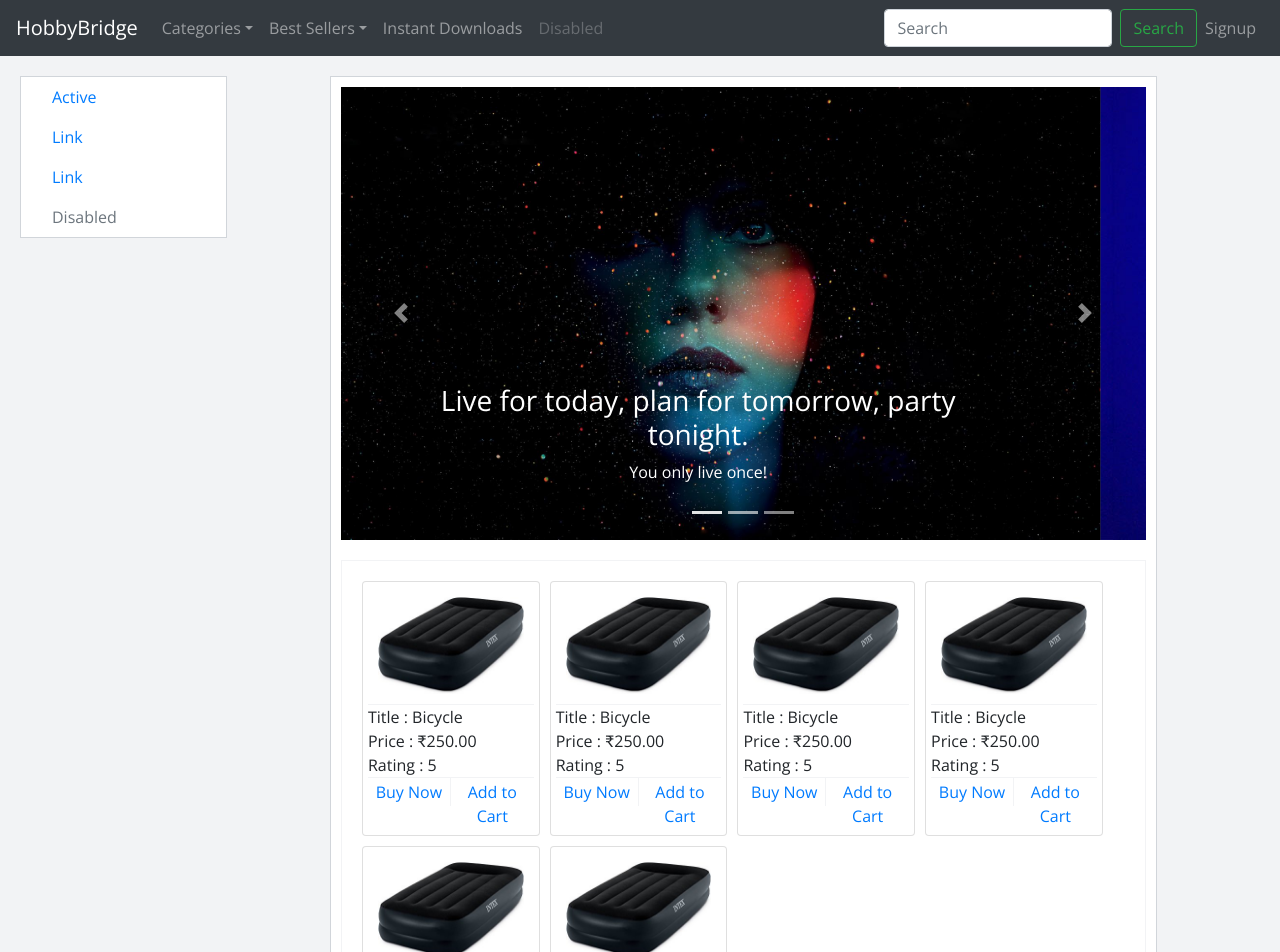
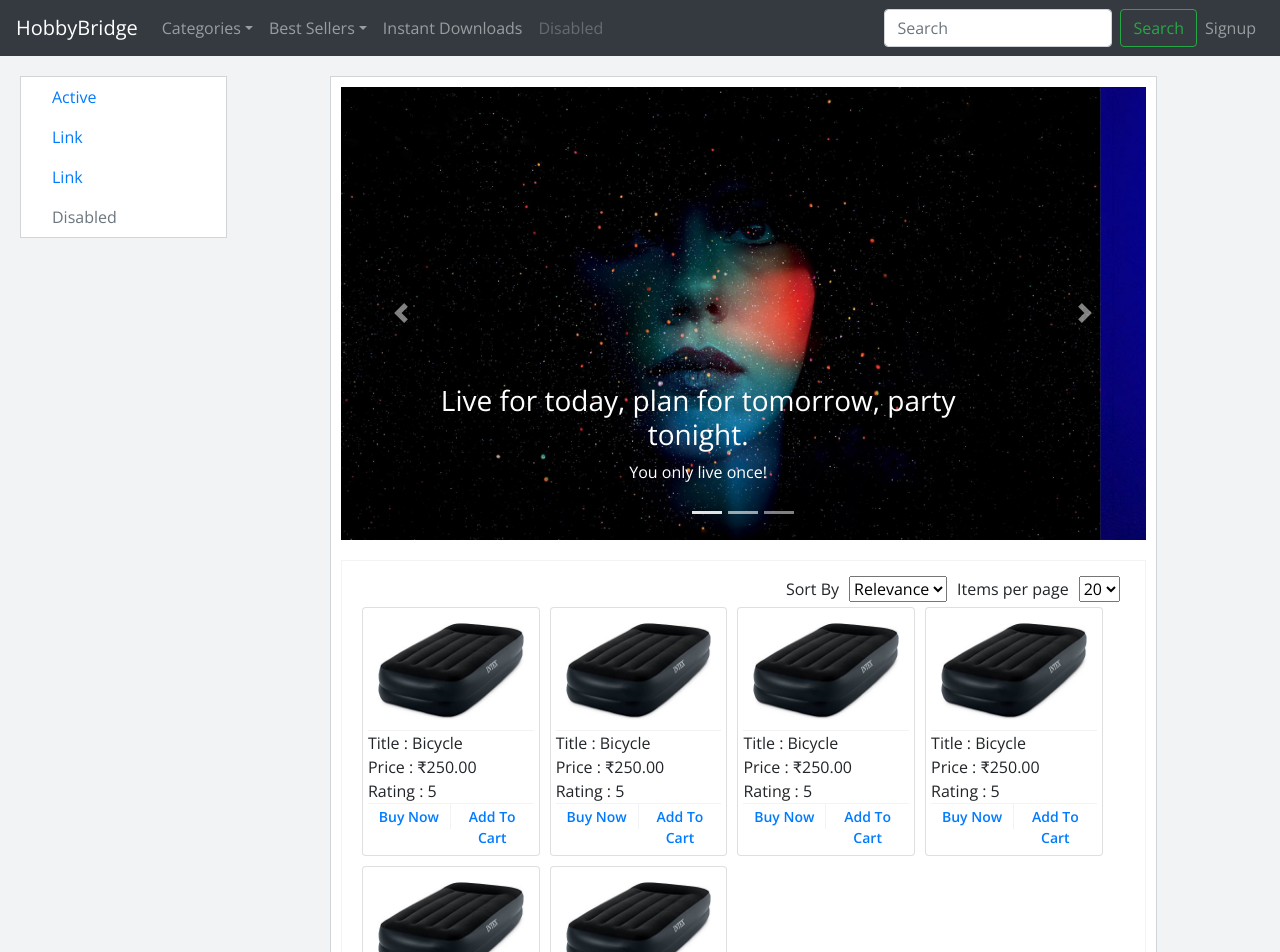
Before and after one commit to chirag-mishra/hobbyStore, an Angular app in the folder Frontend/: page / in a window 1280 px wide. Shown: the top 952 px of the page. Built offline with nearby package versions, Linux system fonts and the light colour scheme.

Commit message:
Added filter for products

```diff
--- a/Frontend/src/app/components/products/products.component.css
+++ b/Frontend/src/app/components/products/products.component.css
@@ -31,7 +31,26 @@
     border-right: 1px solid #f2f3f5;
 }
 
+.card-buttons a{
+    font-size: 14px;
+    font-weight: 600;
+    text-transform: capitalize;
+}
+
 .card img {
     border-bottom: 1px solid #f2f3f5;
     padding: 10px;
 }
+
+.catalogue-controls {
+    float: right;
+}
+
+.cardLayout {
+    clear: both;
+    margin: 10px auto;
+}
+
+.catalogue-controls select{
+    margin: 0px 10px
+}
--- a/Frontend/src/app/components/products/products.component.html
+++ b/Frontend/src/app/components/products/products.component.html
@@ -1,4 +1,23 @@
 <div class="catalogue">
+    <div class="catalogue-controls form-inline">
+        <div class="form-group">
+            <label for="sortBy">Sort By </label>
+            <select name="sortBy" id="">
+                <option value="relevance">Relevance</option>
+                <option value="price">Price</option>
+                <option value="rating">Rating</option>
+            </select>
+        </div>
+        <div class="form-group">
+            <label for="showingItems">Items per page </label>
+            <select name="showingItems" id="">
+                <option value="20">20</option>
+                <option value="50">50</option>
+                <option value="all">All</option>
+            </select>
+        </div>
+    </div>
+    <div class="cardLayout clearfix">
         <div class="card" *ngFor="let product of productsObject.products">
             <img class="card-img-top" [src]="product.imgUrl" alt="Card image cap">
             <div class="list-group list-group-flush">
@@ -6,9 +25,10 @@
                 <div>Price : {{product.price | currency:'&#8377;'}}</div>
                 <div>Rating : {{product.rating}}</div>
             </div>
-        <div class="card-buttons">
+            <div class="card-buttons clearfix">
                 <a href="#">Buy Now</a>
                 <a href="#">Add to Cart</a>
             </div>
         </div>
     </div>
+</div>
```
Lines whose indentation alone changed are shown as unchanged.
